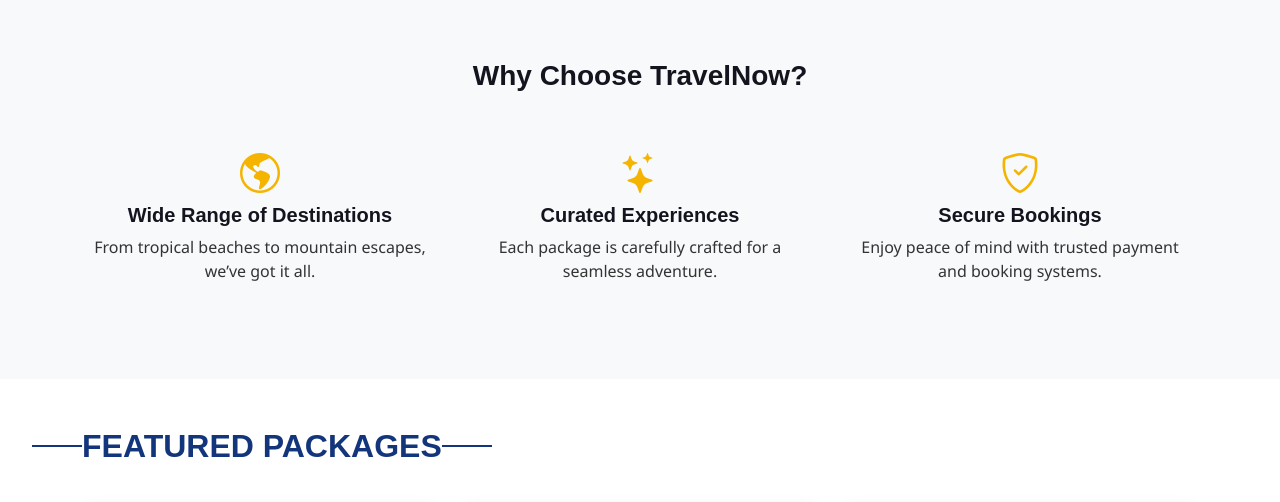
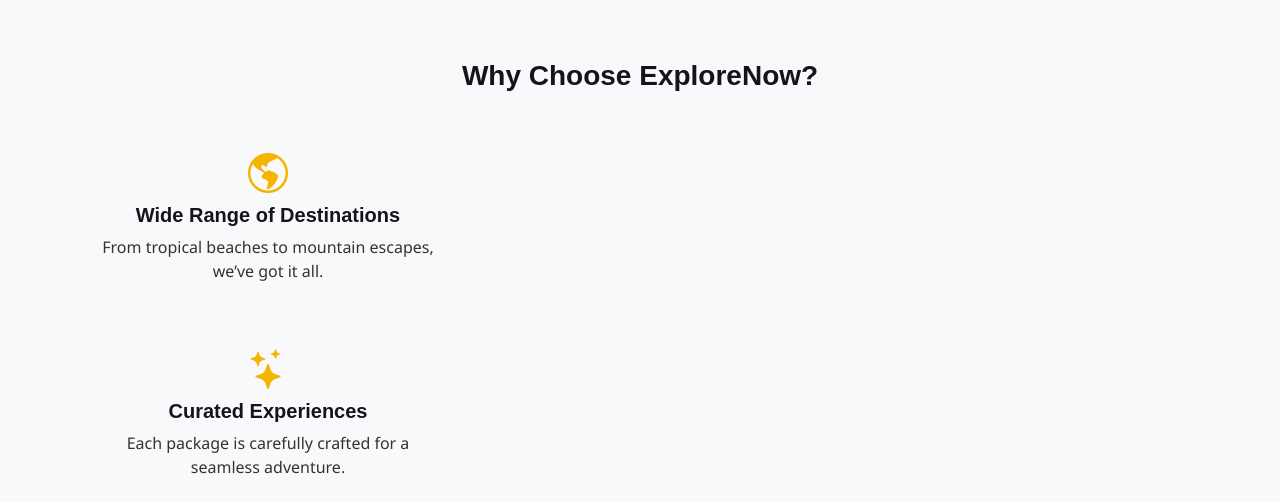
Before and after one commit to EmilinRThomas/project-django, a Django app: page / in a window 1280 px wide. Shown: the part 431-933 px from the top of the page. Run offline with Django 5.2, Linux system fonts and the light colour scheme; data comes from the database, SQL or seed files in the repository; both versions use the stored data as it was after the commit; some libraries are stand-ins or nearby versions.

Commit message:
firstchange

```diff
--- a/main/templates/main/admin_dashboard.html
+++ b/main/templates/main/admin_dashboard.html
@@ -1,6 +1,6 @@
 {% extends 'base.html' %}
 
-{% block title %}Admin Dashboard - TravelNow{% endblock %}
+{% block title %}Admin Dashboard - ExploreNow{% endblock %}
 
 {% block content %}
 <div class="container">
--- a/main/templates/main/base.html
+++ b/main/templates/main/base.html
@@ -3,7 +3,7 @@
 <head>
   <meta charset="UTF-8" />
   <meta name="viewport" content="width=device-width, initial-scale=1.0" />
-  <title>{% block title %}Explore the World with TravelNow{% endblock %}</title>
+  <title>{% block title %} Discover Your Next Adventure{% endblock %}</title>
   <link href="https://cdn.jsdelivr.net/npm/bootstrap@5.3.0/dist/css/bootstrap.min.css" rel="stylesheet" />
   <style>
     body {
@@ -70,7 +70,7 @@
 
   <nav class="navbar navbar-expand-lg navbar-dark shadow-sm">
     <div class="container">
-      <a class="navbar-brand" href="{% url 'home' %}">TravelNow</a>
+      <a class="navbar-brand" href="{% url 'home' %}">ExploreNow</a>
     </div>
   </nav>
 
--- a/main/templates/main/index.html
+++ b/main/templates/main/index.html
@@ -4,7 +4,7 @@
 <head>
   <meta charset="UTF-8" />
   <meta name="viewport" content="width=device-width, initial-scale=1.0"/>
-  <title>Explore Tour Packages - TravelNow</title>
+  <title>Discover Your next adventure Packages - TravelNow</title>
   <link rel="stylesheet" href="{% static 'main/css/bootstrap.min.css' %}" />
   <link rel="stylesheet" href="{% static 'main/css/style.css' %}" />
   <style>
@@ -42,7 +42,7 @@
       position: absolute;
       top: 0; left: 0;
       width: 100%; height: 100%;
-      background: rgba(0, 0, 0, 0.6);
+      background:skyblue;
       z-index: 1;
     }
 
@@ -133,7 +133,7 @@
 
 <nav class="navbar navbar-expand-lg navbar-dark shadow-sm">
   <div class="container">
-    <a class="navbar-brand" href="{% url 'home' %}">TravelNow</a>
+    <a class="navbar-brand" href="{% url 'home' %}">ExploreNow</a>
     <button class="navbar-toggler" type="button" data-bs-toggle="collapse" data-bs-target="#navbarNav">
       <span class="navbar-toggler-icon"></span>
     </button>
@@ -162,7 +162,7 @@
 
 <header class="hero">
   <div class="container hero-content">
-    <h1>Explore the World with Us</h1>
+    <h1>Discover Your Next Adventure</h1>
     <p class="lead">Discover unforgettable destinations and adventures curated just for you</p>
   </div>
 </header>
@@ -170,8 +170,8 @@
 
 <section class="why-choose-us text-center">
   <div class="container">
-    <h3>Why Choose TravelNow?</h3>
-    <div class="row">
+    <h3>Why Choose ExploreNow?</h3>
+    <div class="flex-column">
       <div class="col-md-4 icon-box">
         <i class="bi bi-globe-americas"></i>
         <h5>Wide Range of Destinations</h5>
@@ -190,6 +190,7 @@
     </div>
   </div>
 </section>
+
 
 
 <section class="py-5">
```
Also changed, not shown: main/forms.py (+15 -1 lines), db.sqlite3.
